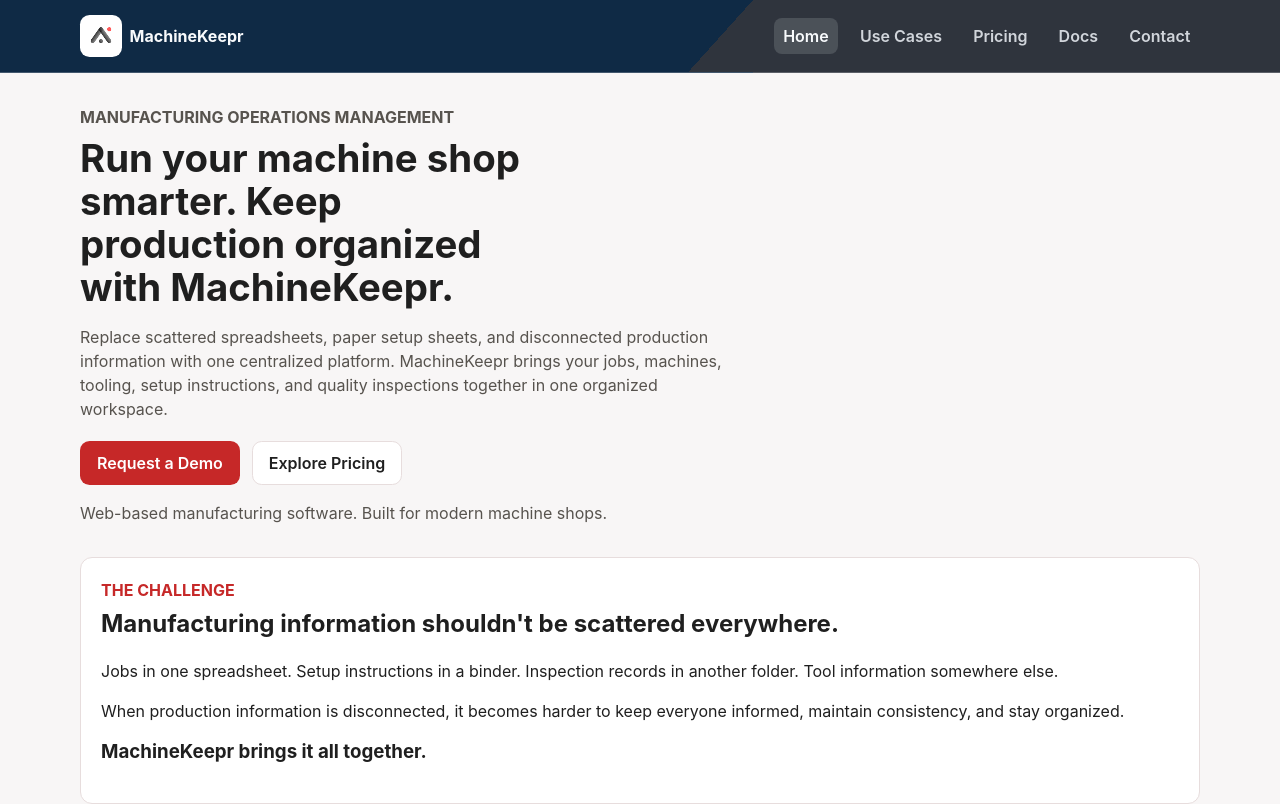
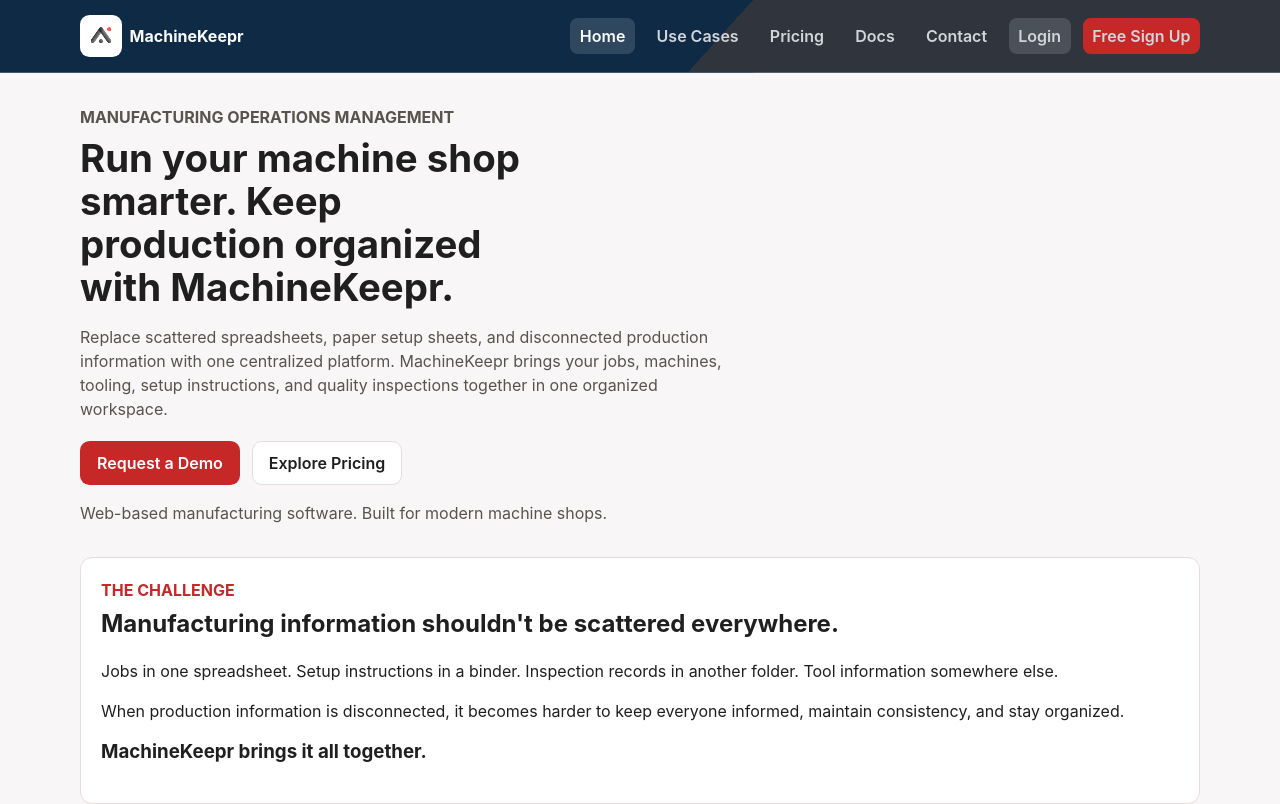
Before and after one commit to jzon-03/machinekeepr-website, an Angular app: page / in a window 1280 px wide. Shown: the top 804 px of the page. Built offline with nearby package versions, Linux system fonts and the light colour scheme.

Commit message:
added links to sign up

```diff
--- a/src/app/app.css
+++ b/src/app/app.css
@@ -211,6 +211,26 @@
   gap: 1.25rem;
 }
 
+.login {
+  display: inline-block;
+  padding: 0.4rem 0.8rem;
+  border-radius: 0.5rem;
+  background: var(--mk-header-soft);
+  color: var(--mk-header-foreground);
+  text-decoration: none;
+  font-weight: 600;
+}
+
+.f-signup {
+  display: inline-block;
+  padding: 0.4rem 0.8rem;
+  border-radius: 0.5rem;
+  background: var(--mk-primary);
+  color: #ffffff;
+  text-decoration: none;
+  font-weight: 600;
+}
+
 @media (max-width: 760px) {
   .header-inner {
     align-items: flex-start;
--- a/src/app/app.html
+++ b/src/app/app.html
@@ -24,6 +24,8 @@
       <a routerLink="/pricing" routerLinkActive="active">Pricing</a>
       <a routerLink="/docs" routerLinkActive="active">Docs</a>
       <a routerLink="/contact" routerLinkActive="active">Contact</a>
+      <a href="https://portal.machinekeepr.com/login" target="_blank" rel="noopener noreferrer" class="login">Login</a>
+      <a href="https://portal.machinekeepr.com/signup?plan=free" target="_blank" rel="noopener noreferrer" class="f-signup">Free Sign Up</a>
     </nav>
   </div>
 </header>
```
